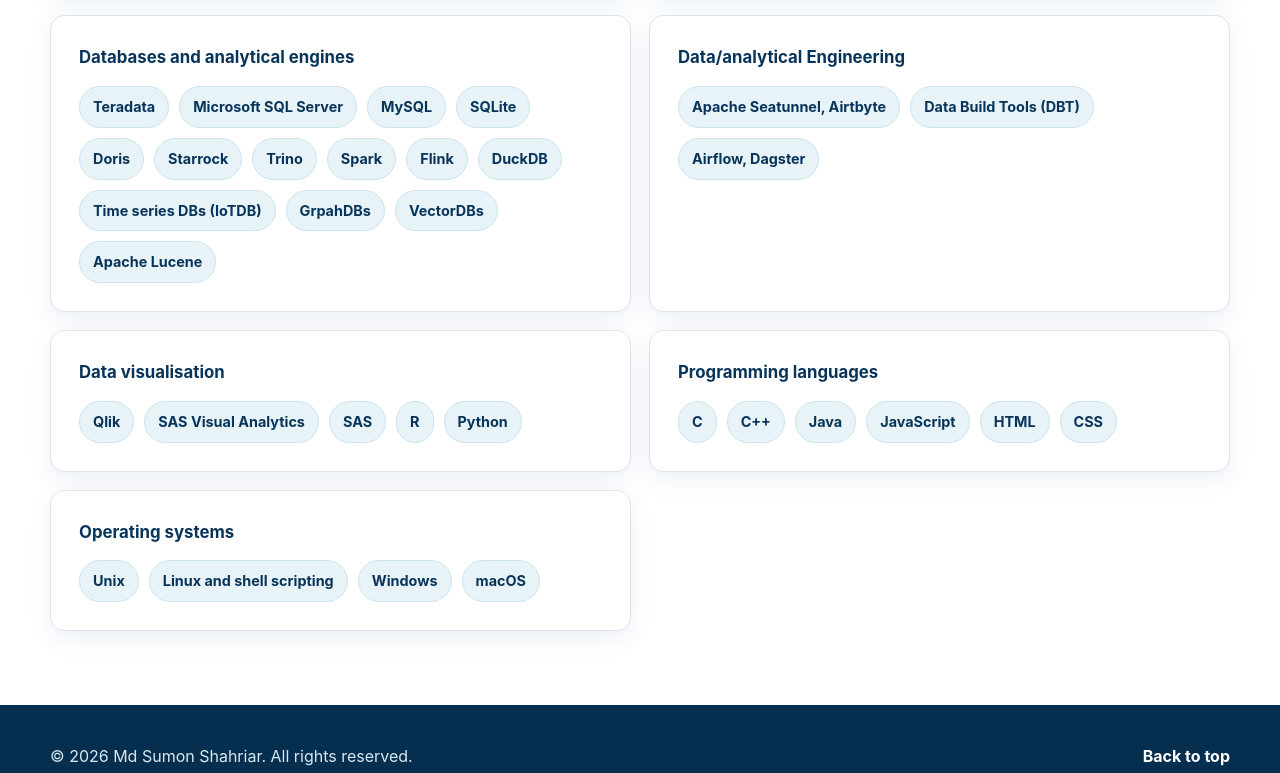
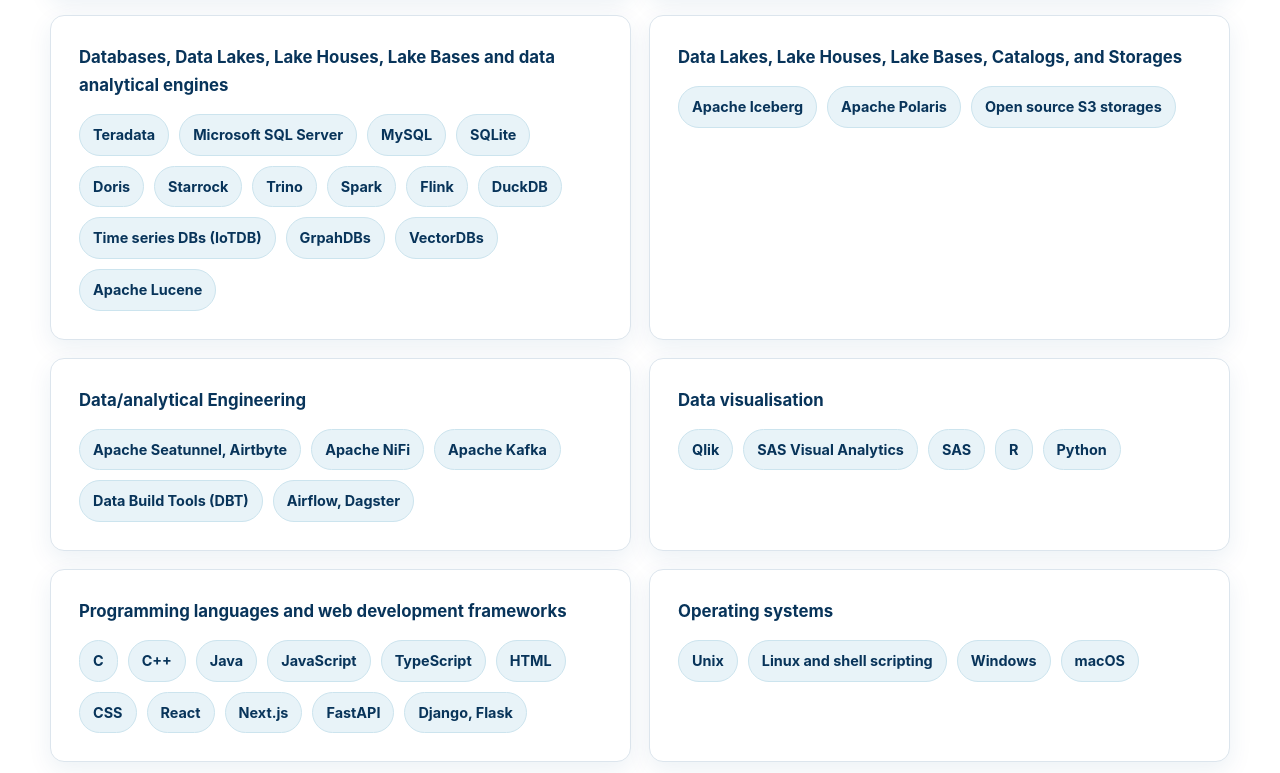
Before and after one commit to mdsumonshahriar/mdsumonshahriar.github.io, a plain HTML site: page index.html in a window 1280 px wide. Shown: the part 5853-6626 px from the top of the page. Drawn offline with Linux system fonts and the light colour scheme.

Commit message:
Update index.html

```diff
--- a/index.html
+++ b/index.html
@@ -1219,7 +1219,7 @@
           </article>
 
           <article class="card skill-card">
-            <h3>Databases and analytical engines</h3>
+            <h3>Databases, Data Lakes, Lake Houses, Lake Bases and data analytical engines</h3>
             <ul class="tag-list">
               <li>Teradata</li>
               <li>Microsoft SQL Server</li>
@@ -1238,10 +1238,21 @@
             </ul>
           </article>
 
+               <article class="card skill-card">
+            <h3> Data Lakes, Lake Houses, Lake Bases, Catalogs, and Storages</h3>
+            <ul class="tag-list">
+              <li>Apache Iceberg</li>
+              <li>Apache Polaris</li>
+              <li>Open source S3 storages</li>
+            </ul>
+          </article>
+
                     <article class="card skill-card">
             <h3>Data/analytical Engineering</h3>
             <ul class="tag-list">
               <li>Apache Seatunnel, Airtbyte</li>
+              <li>Apache NiFi</li>
+              <li>Apache Kafka</li>
               <li>Data Build Tools (DBT)</li>
               <li>Airflow, Dagster</li>
             </ul>
@@ -1259,14 +1270,20 @@
           </article>
 
           <article class="card skill-card">
-            <h3>Programming languages</h3>
+            <h3>Programming languages and web development frameworks</h3>
             <ul class="tag-list">
               <li>C</li>
               <li>C++</li>
               <li>Java</li>
               <li>JavaScript</li>
+              <li>TypeScript</li>
               <li>HTML</li>
               <li>CSS</li>
+              <li>React</li>
+              <li>Next.js</li>
+              <li>FastAPI</li>
+              <li>Django, Flask</li>
+
             </ul>
           </article>
 
```
